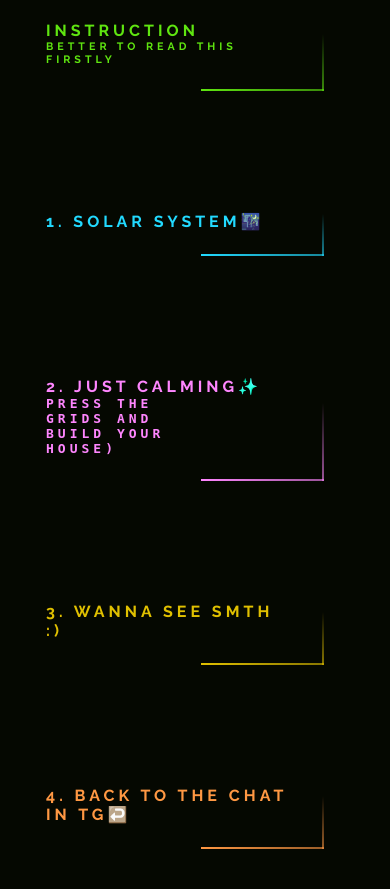
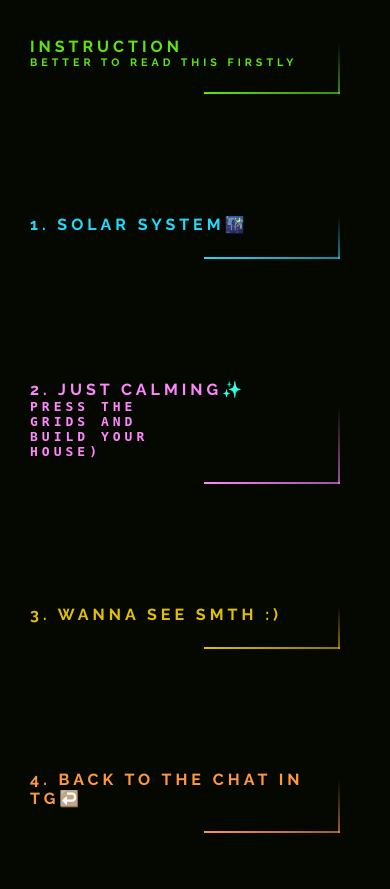
Before and after one commit to W-Mirshod/fun, a Django app: page /just-choose in a window 390 px wide. After the commit the page ends 833 px from the top, so only its background shows below. Run offline with Django 5.2, Linux system fonts and the light colour scheme.

Commit message:
some improvement

```diff
--- a/main/templates/choices.html
+++ b/main/templates/choices.html
@@ -25,12 +25,6 @@
             gap: 1rem;
         }
 
-        /* Media query for phones and smaller screens */
-        @media (max-width: 600px) {
-            body {
-                padding: 1rem; /* Add padding for better spacing */
-            }
-        }
     </style>
 </head>
 
```
Lines whose indentation alone changed are shown as unchanged.
